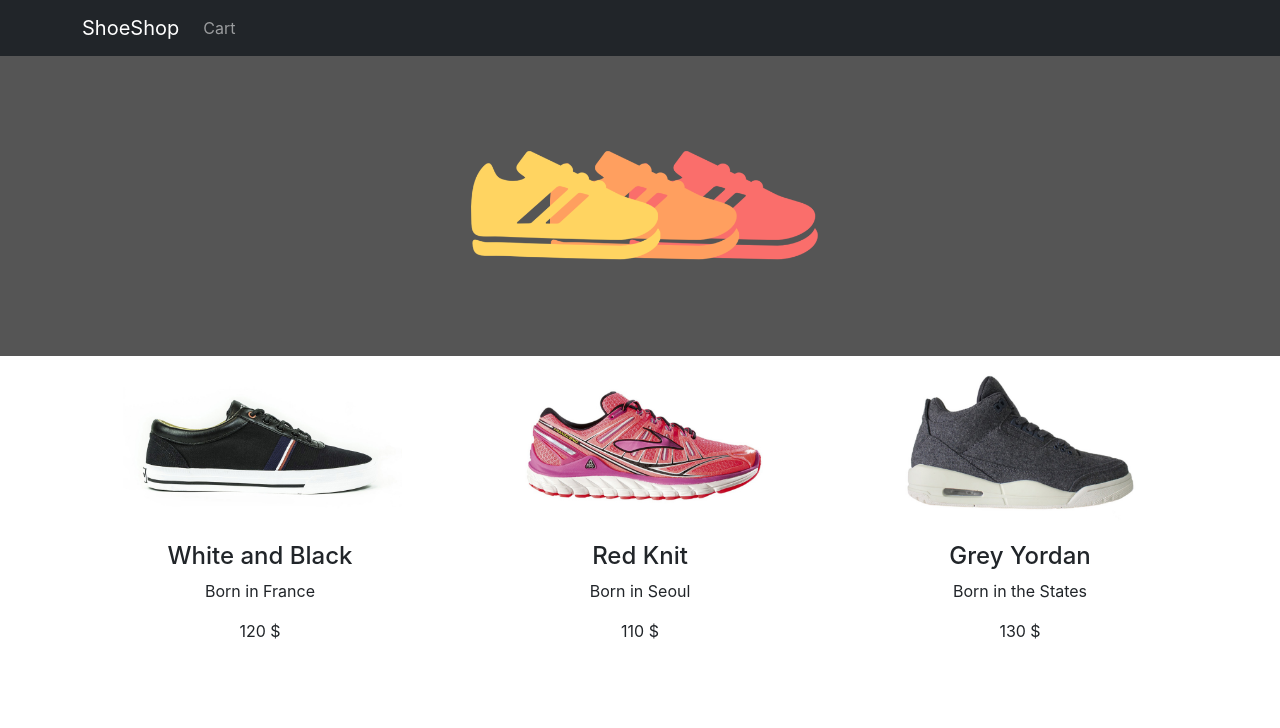
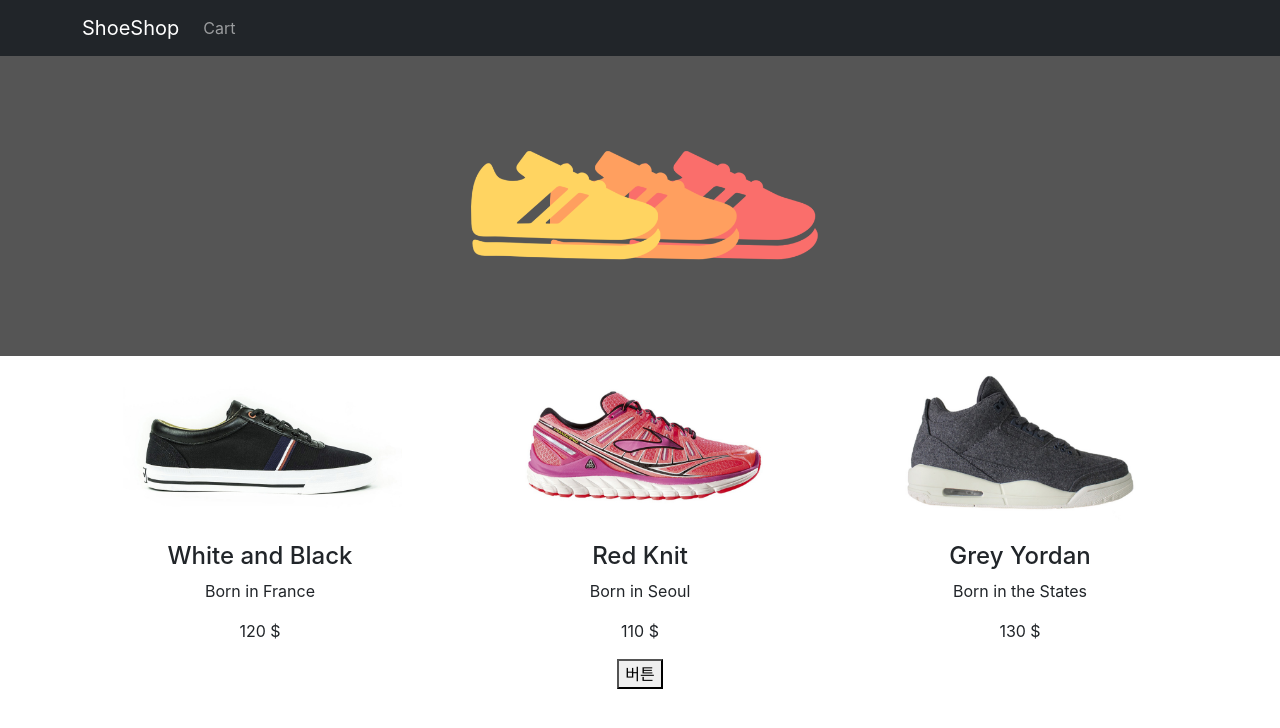
Before and after one commit to YongWookLEE/codingApple_react, a React (Create React App) app in the folder shop/: page / in a window 1280 px wide. Shown: the top 728 px of the page. Built offline with nearby package versions, Linux system fonts and the light colour scheme.

Commit message:
axios 추가

```diff
--- a/shop/package.json
+++ b/shop/package.json
@@ -6,6 +6,7 @@
     "@testing-library/jest-dom": "^5.16.5",
     "@testing-library/react": "^13.4.0",
     "@testing-library/user-event": "^13.5.0",
+    "axios": "^1.4.0",
     "bootstrap": "^5.2.3",
     "react": "^18.2.0",
     "react-bootstrap": "^2.7.4",
--- a/shop/src/App.js
+++ b/shop/src/App.js
@@ -8,7 +8,7 @@ import Event from "./routes/Event";
 import { Routes, Route, Link, useNavigate, Outlet } from "react-router-dom";
 
 function App() {
-  let [shoes] = useState(data);
+  let [shoes, setShoes] = useState(data);
   let navigate = useNavigate();
 
   return (
@@ -22,7 +22,7 @@ function App() {
         </Container>
       </Navbar>
       <Routes>
-        <Route path="/" element={<Main shoes={shoes} />} />
+        <Route path="/" element={<Main shoes={shoes} setShoes={setShoes} />} />
         <Route path="/detail/:id" element={<ItemDetail item={shoes} />} />
         <Route path="/event" element={<Event />}>
           <Route path="one" element={<div>첫 주문시 양배추즙 서비스</div>} />
--- a/shop/src/routes/Detail.js
+++ b/shop/src/routes/Detail.js
@@ -22,13 +22,6 @@ const ItemDetail = (props) => {
     };
   }, []); // ,하고 뒤에 [state]면 해당 state 업데이트시, 마운트시에만 함수실행
   // 빈 []면 마운트시에만 함수 실행
-  let [num, setNum] = useState("");
-
-  useEffect(() => {
-    if (isNaN(num) == true) {
-      alert("그러지마세요");
-    }
-  }, [num]);
 
   return (
     <div className="container">
@@ -54,11 +47,6 @@ const ItemDetail = (props) => {
               <h4 className="pt-5"> {target.title}</h4>
               <p>{target.content}</p>
               <p>{target.price} $</p>
-              <input
-                onChange={(e) => {
-                  setNum(e.target.value);
-                }}
-              ></input>
               <button className="btn btn-danger">주문하기</button>
             </div>
           </div>
--- a/shop/src/routes/Main.js
+++ b/shop/src/routes/Main.js
@@ -1,8 +1,13 @@
 import Item from "../component/Item";
+import axios from "axios";
+import { useState } from "react";
 
 const Main = (props) => {
+  let [btnClick, setBtnClick] = useState(2);
+  let [loading, setLoading] = useState(false);
   return (
     <>
+      {loading? <Loading/>:null}
       <div
         className="main-bg"
         style={{
@@ -16,8 +21,29 @@ const Main = (props) => {
           })}
         </div>
       </div>
+      {btnClick <= 3 ?(
+        <button onClick={() => {
+          setLoading(true)
+          axios.get(`https://codingapple1.github.io/shop/data${btnClick}.json`)
+          .then((result) => {
+            setLoading(false)
+            setBtnClick(++btnClick)
+            let copy = [...props.shoes, ...result.data];
+            props.setShoes(copy)
+          }).catch(()=>{
+            setLoading(false)
+            console.log("실패함")
+          })
+      }}> 버튼 </button>) : null
+    }
     </>
   );
 };
 
 export default Main;
+
+function Loading(){
+  return(
+    <div>로딩중...</div>
+  )
+}
```
Also changed, not shown: 1 other file (tests, documents, lock files or other folders).
